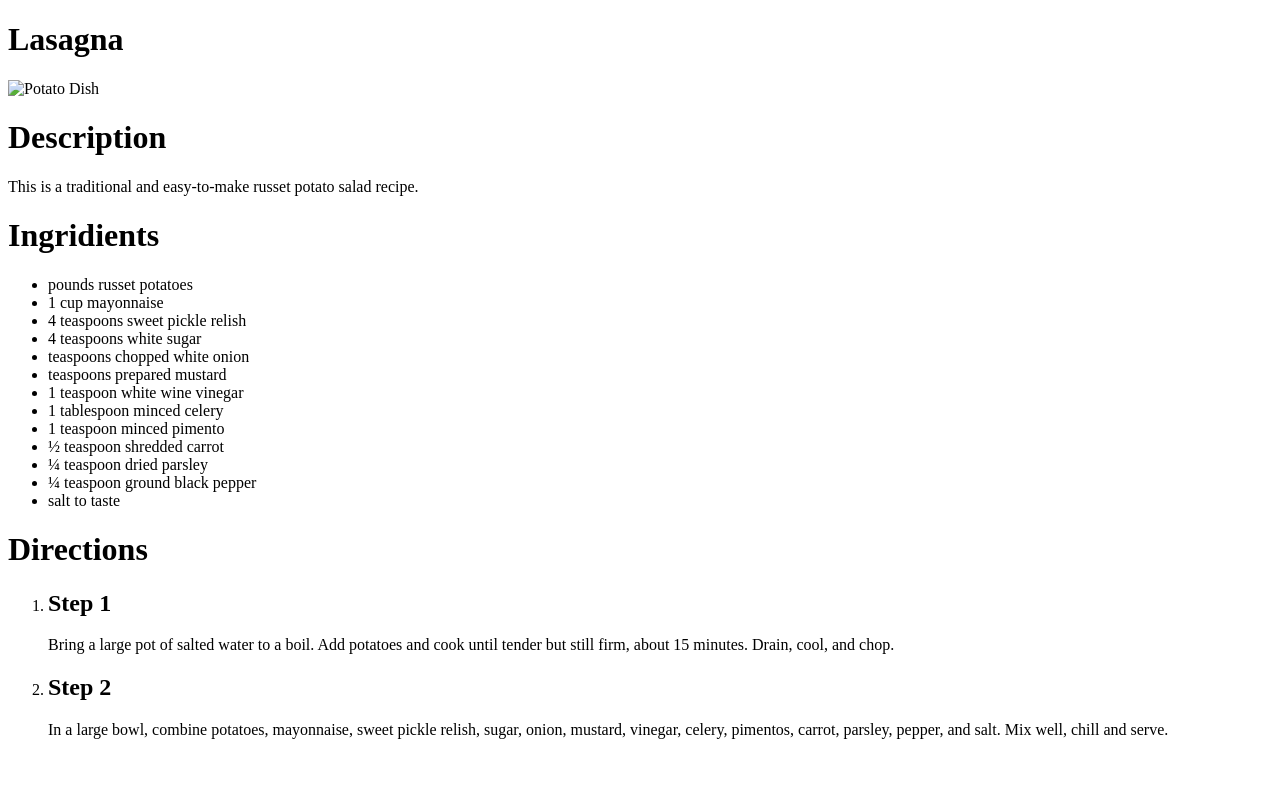
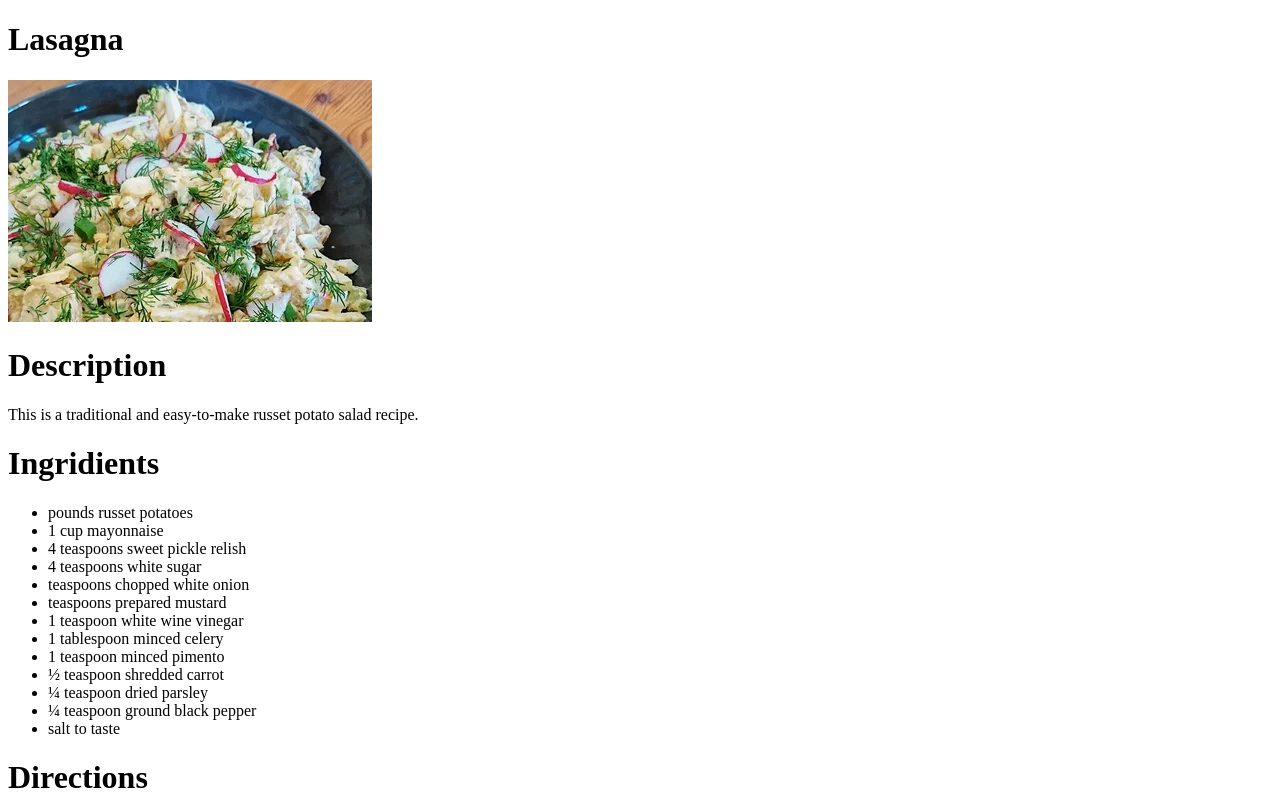
Before and after one commit to Telesphore-Uwabera/odin-recipes, a plain HTML site: page recipes/Lasagna.html in a window 1280 px wide. Shown: the top 800 px of the page. Drawn offline with Linux system fonts and the light colour scheme.

Commit message:
Update Lasagna.html

```diff
--- a/recipes/Lasagna.html
+++ b/recipes/Lasagna.html
@@ -9,7 +9,7 @@
 
 <body>
     <h1>Lasagna</h1>
-    <img src="45h1106-restaurant-style-potato-salad-Ronna-1x1-1-c6710h10d0h14f64b44045f777667e86.png"
+    <img src="4512106-restaurant-style-potato-salad-Ronna-1x1-1-c6710820d0624f64b44045f777667e86.png"
                 alt="Potato Dish">
             <h1>Description</h1>
             <p>This is a traditional and easy-to-make russet potato salad recipe.</p>
```
